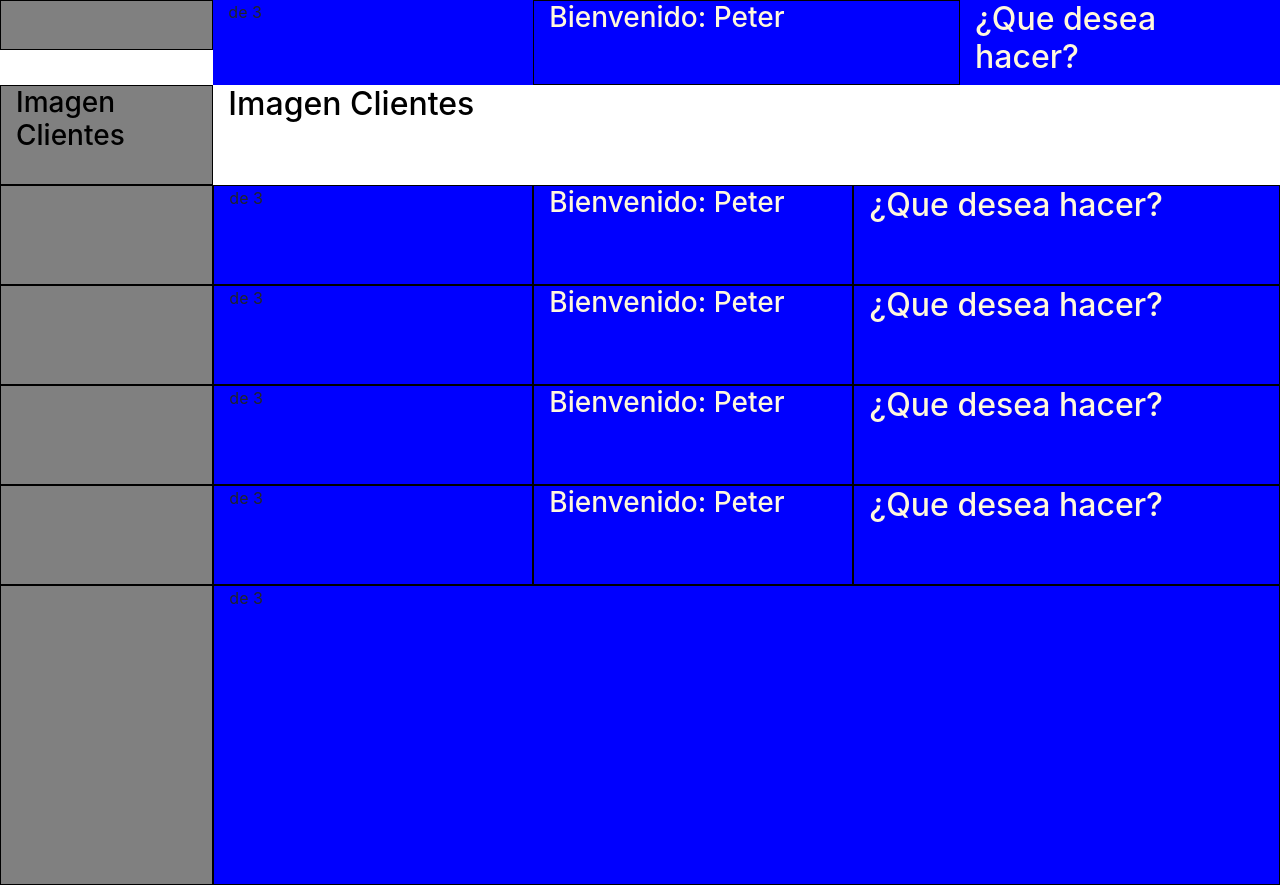
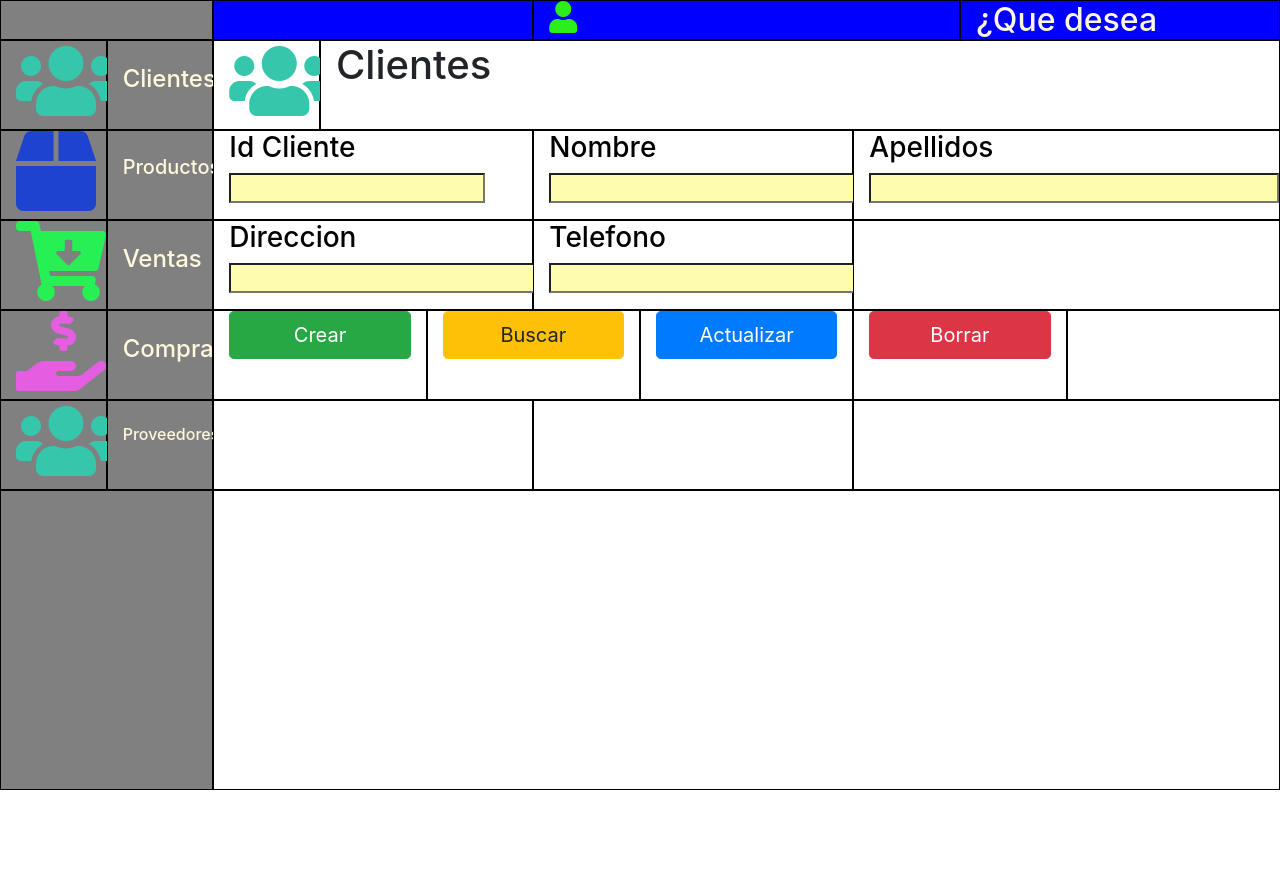
Before and after one commit to Peta-hub/puntoWeb, a Django app: page /clientes/ in a window 1280 px wide. After the commit the page ends 790 px from the top, so only its background shows below. Run offline with Django 3.2, Linux system fonts and the light colour scheme; some libraries are stand-ins or nearby versions.

Commit message:
User Clientes lista

```diff
--- a/puntoWeb/puntoVenta/templates/puntoVentaTemplates/userClientes.html
+++ b/puntoWeb/puntoVenta/templates/puntoVentaTemplates/userClientes.html
@@ -1,10 +1,18 @@
 <!DOCTYPE html>
 <html lang="en">
-    <link rel="stylesheet" href="https://maxcdn.bootstrapcdn.com/bootstrap/4.0.0/css/bootstrap.min.css" integrity="sha384-Gn5384xqQ1aoWXA+058RXPxPg6fy4IWvTNh0E263XmFcJlSAwiGgFAW/dAiS6JXm" crossorigin="anonymous">
 <head>
     <meta charset="UTF-8">
     <meta name="viewport" content="width=device-width, initial-scale=1.0">
     <title>User Clientes</title>
+
+     <!--Bootstrap css -->
+    <link rel="stylesheet" href="https://cdn.jsdelivr.net/npm/bootstrap@4.5.3/dist/css/bootstrap.min.css"
+    integrity="sha384-TX8t27EcRE3e/ihU7zmQxVncDAy5uIKz4rEkgIXeMed4M0jlfIDPvg6uqKI2xXr2" crossorigin="anonymous">
+    <!--FONT AWESOME-->
+    <link rel="stylesheet" href="https://use.fontawesome.com/releases/v5.15.1/css/all.css" integrity="sha384-vp86vTRFVJgpjF9jiIGPEEqYqlDwgyBgEF109VFjmqGmIY/Y4HV4d3Gp2irVfcrp" crossorigin="anonymous">
+    <!--CUSTOM CSS-->
+    <link rel="stylesheet" href="css/main.css">
+
 </head>
 <body>
 
@@ -13,60 +21,73 @@
    <div class="container-fluid"> <!--Cointainer fluid usa toda la pantalla para las regillas-->
 
         <div class="row">
-            <div class="col-md-2" style="border: 1px solid #000; background-color: gray; height: 50px;" ></div>
-            <div class="col-md-3" style="background-color: blue;">de 3</div>
-            <div class="col-md-4" style="border: 1px solid #000; background-color: blue;"><h3 style="color: cornsilk;">Bienvenido: Peter</h3></div>
-            <div class="col-md-3" style="background-color: blue;"><h2 style="color: cornsilk;">¿Que desea hacer?</h2></div>
+            <div class="col-md-2" style="border: 1px solid #000; background-color: gray; height: 40px;" ></div>
+            <div class="col-md-3" style="border: 1px solid #000; background-color: blue; height: 40px;"></div>
+            <div class="col-md-4" style="border: 1px solid #000; background-color: blue; height: 40px;"><i class="fas fa-user fa-2x" style="color:#2BEE1B;"></i></div>
+            <div class="col-md-3" style="border: 1px solid #000; background-color: blue; height: 40px;"><h2 style="color: cornsilk;">¿Que desea hacer?</h2></div>
           </div>
 
     <!--primeras filas -->
 
     <div class="row">
-        <div class="col-md-2" style="border: 1px solid #000; background-color: gray; height: 100px;"><h3 style="color: black;">Imagen Clientes</h3></div>
-        <div class="col-md-10" style="background-color: white;"><h2 style="color: black;">Imagen Clientes</h2></div>
+        <div class="col-md-1" style="border: 1px solid #000; background-color: gray; height: 90px;"><i class="fa fa-users fa-5x" style="color:#35C6AC;"></i></div>
+        <div class="col-md-1" style="border: 1px solid #000; background-color: gray; height: 90px;"><br><h4 align="left" style="color:cornsilk">Clientes</h4></div>
+
+        <div class="col-md-1" style="background-color: white; border: 1px solid #000;"><i class="fa fa-users fa-5x" style="color:#35C6AC;"></i></div>
+        <div class="col-md-9" style="background-color: white; border: 1px solid #000;"><h1>Clientes</h1></div>
       </div>
+
+
 
       <!--Segundas filas-->
 
       <div class="row">
-        <div class="col-md-2" style="border: 1px solid #000; background-color: gray; height: 100px;" ></div>
-        <div class="col-md-3" style="border: 1px solid #000; background-color: blue;">de 3</div>
-        <div class="col-md-3" style="border: 1px solid #000; background-color: blue;"><h3 style="color: cornsilk;">Bienvenido: Peter</h3></div>
-        <div class="col-md-4" style="border: 1px solid #000; background-color: blue;"><h2 style="color: cornsilk;">¿Que desea hacer?</h2></div>
+        <div class="col-md-1" style="border: 1px solid #000; background-color: gray; height: 90px;"><i class="fa fa-box fa-5x" style="color:#1D43CF;"></i></div>
+        <div class="col-md-1" style="border: 1px solid #000; background-color: gray; height: 90px;" ><br><h5 align="left" style="color:cornsilk">Productos</h5></div>
+        <div class="col-md-3" style="border: 1px solid #000; background-color: white;"><h3 style="color: black;">Id Cliente</h3><input type="text" name="nombre" style="background-color: #FEFCAE;"></div>
+        <div class="col-md-3" style="border: 1px solid #000; background-color: white;"><h3 style="color: black;">Nombre</h3><input type="text" size="30" name="caja" style="background-color: #FEFCAE;"></div>
+        <div class="col-md-4" style="border: 1px solid #000; background-color: white;"><h3 style="color: black;">Apellidos</h3><input type="text" size="35" name="caja" style="background-color: #FEFCAE;"></div>
       </div>
 
       <!--Terceras filas-->
 
       <div class="row">
-        <div class="col-md-2" style="border: 1px solid #000; background-color: gray; height: 100px;" ></div>
-        <div class="col-md-3" style="border: 1px solid #000; background-color: blue;">de 3</div>
-        <div class="col-md-3" style="border: 1px solid #000; background-color: blue;"><h3 style="color: cornsilk;">Bienvenido: Peter</h3></div>
-        <div class="col-md-4" style="border: 1px solid #000; background-color: blue;"><h2 style="color: cornsilk;">¿Que desea hacer?</h2></div>
+        <div class="col-md-1" style="border: 1px solid #000; background-color: gray; height: 90px;" ><i class="fa fa-cart-arrow-down fa-5x" style="color:#26F054;"></i></div>
+        <div class="col-md-1" style="border: 1px solid #000; background-color: gray; height: 90px;" ><br><h4 align="left" style="color:cornsilk">Ventas</h4></div>
+        <div class="col-md-3" style="border: 1px solid #000; background-color: white;"><h3 style="color: black;">Direccion</h3><input type="text" size="40" name="caja" style="background-color: #FEFCAE;"></div>
+        <div class="col-md-3" style="border: 1px solid #000; background-color: white;"><h3 style="color: black;">Telefono</h3><input type="text" size="25" name="caja" style="background-color: #FEFCAE;"></div>
+        <div class="col-md-4" style="border: 1px solid #000; background-color: white;"></div>
       </div>
 
       <!--Cuartas filas-->
 
       <div class="row">
-        <div class="col-md-2" style="border: 1px solid #000; background-color: gray; height: 100px;" ></div>
-        <div class="col-md-3" style="border: 1px solid #000; background-color: blue;">de 3</div>
-        <div class="col-md-3" style="border: 1px solid #000; background-color: blue;"><h3 style="color: cornsilk;">Bienvenido: Peter</h3></div>
-        <div class="col-md-4" style="border: 1px solid #000; background-color: blue;"><h2 style="color: cornsilk;">¿Que desea hacer?</h2></div>
+        <div class="col-md-1" style="border: 1px solid #000; background-color: gray; height: 90px;" ><i class="fa fa-hand-holding-usd fa-5x" style="color:#E55DE1;"></i></div>
+        <div class="col-md-1" style="border: 1px solid #000; background-color: gray; height: 90px;" ><br><h4 align="left" style="color:cornsilk">Compras</h4></div>
+        <div class="col-md-2" style="border: 1px solid #000; background-color: white;"><button type="button" class="btn btn-success btn-lg btn-block">Crear</button></div>
+        <div class="col-md-2" style="border: 1px solid #000; background-color: white;"><button type="button" class="btn btn-warning btn-lg btn-block">Buscar</button></div>
+        <div class="col-md-2" style="border: 1px solid #000; background-color: white;"><button type="button" class="btn btn-primary btn-lg btn-block">Actualizar</button></div>
+        <div class="col-md-2" style="border: 1px solid #000; background-color: white;"><button type="button" class="btn btn-danger btn-lg btn-block">Borrar</button></div>
+        <div class="col-md-2" style="border: 1px solid #000; background-color: white;"></div>
       </div>
 
-      <!--Quinta fila-->
+
+       <!--Quintas filas-->
 
       <div class="row">
-        <div class="col-md-2" style="border: 1px solid #000; background-color: gray; height: 100px;" ></div>
-        <div class="col-md-3" style="border: 1px solid #000; background-color: blue;">de 3</div>
-        <div class="col-md-3" style="border: 1px solid #000; background-color: blue;"><h3 style="color: cornsilk;">Bienvenido: Peter</h3></div>
-        <div class="col-md-4" style="border: 1px solid #000; background-color: blue;"><h2 style="color: cornsilk;">¿Que desea hacer?</h2></div>
+        <div class="col-md-1" style="border: 1px solid #000; background-color: gray; height: 90px;" ><i class="fa fa-users fa-5x" style="color:#35C6AC;"></i></div>
+        <div class="col-md-1" style="border: 1px solid #000; background-color: gray; height: 90px;" ><br><h6 align="left" style="color:cornsilk">Proveedores</h6></div>
+        <div class="col-md-3" style="border: 1px solid #000; background-color: white;"></div>
+        <div class="col-md-3" style="border: 1px solid #000; background-color: white;"></div>
+        <div class="col-md-4" style="border: 1px solid #000; background-color: white;"></div>
       </div>
+
 
       <!-- Ultima fila  -->
 
       <div class="row">
         <div class="col-md-2" style="border: 1px solid #000; background-color: gray; height: 300px;" ></div>
-        <div class="col-md-10" style="border: 1px solid #000; background-color: blue;">de 3</div>
+        <div class="col-md-10" style="border: 1px solid #000; background-color: white;"></div>
       </div>
 
    </div>
```
